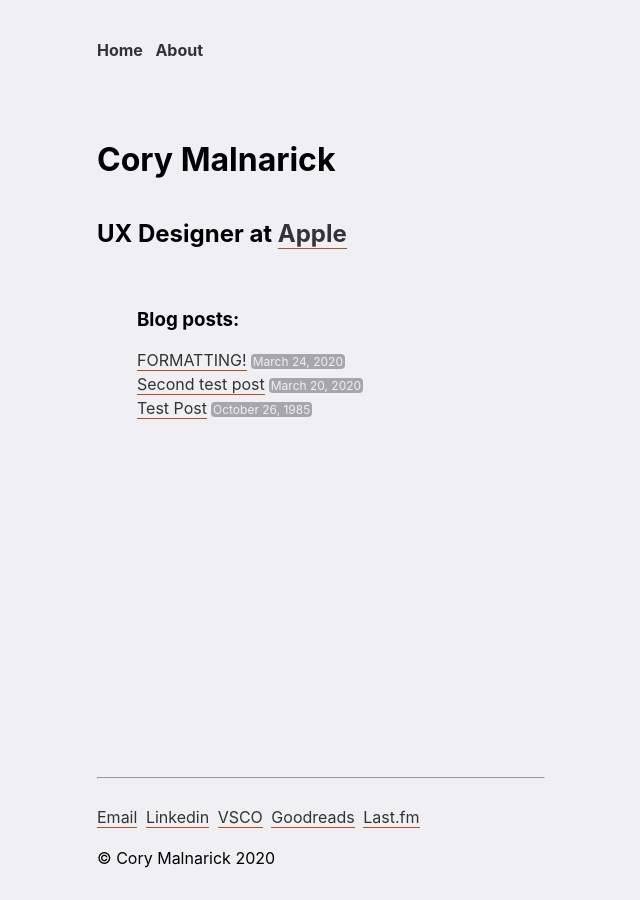
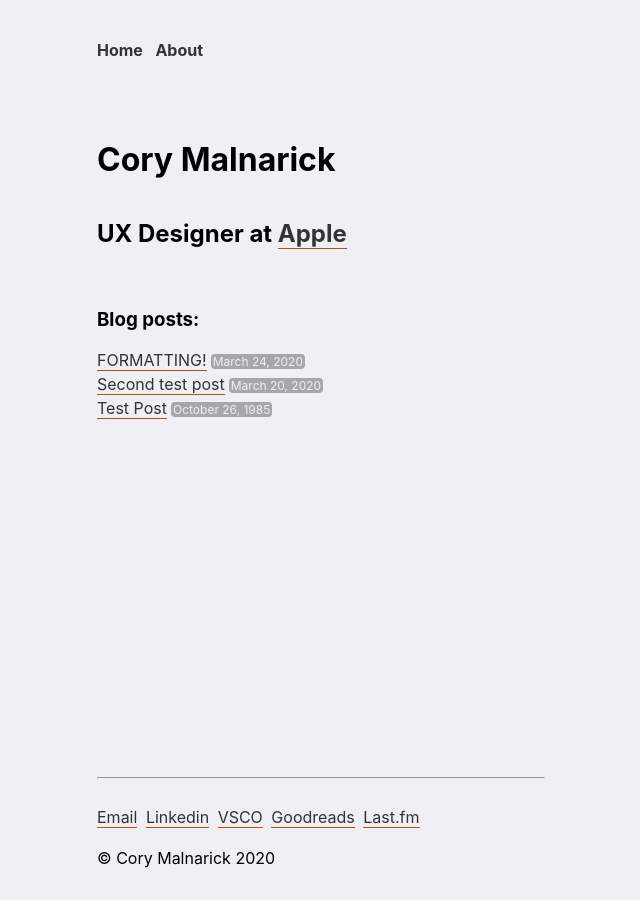
Before and after one commit to foundmonster/foundmonster.github.io, a Jekyll site: the page built from index.html, in a window 1280 px wide. Shown: the whole page, without its empty margins (319-959 px from the left). Built offline with Jekyll 4.4.1, drawn with Linux system fonts in a browser that asks for light colours.

Commit message:
okay, margin didnt do it. it was padding. added that

```diff
--- a/_sass/main.scss
+++ b/_sass/main.scss
@@ -22,8 +22,8 @@ h1, h2, h3, h4, h5, h6 {
 
 ul {
 	list-style-type: none;
-	margin: 0;
-	padding-top: 16px;
+    padding: 0;
+    padding-top: 16px;
 }
 
 li {
```
